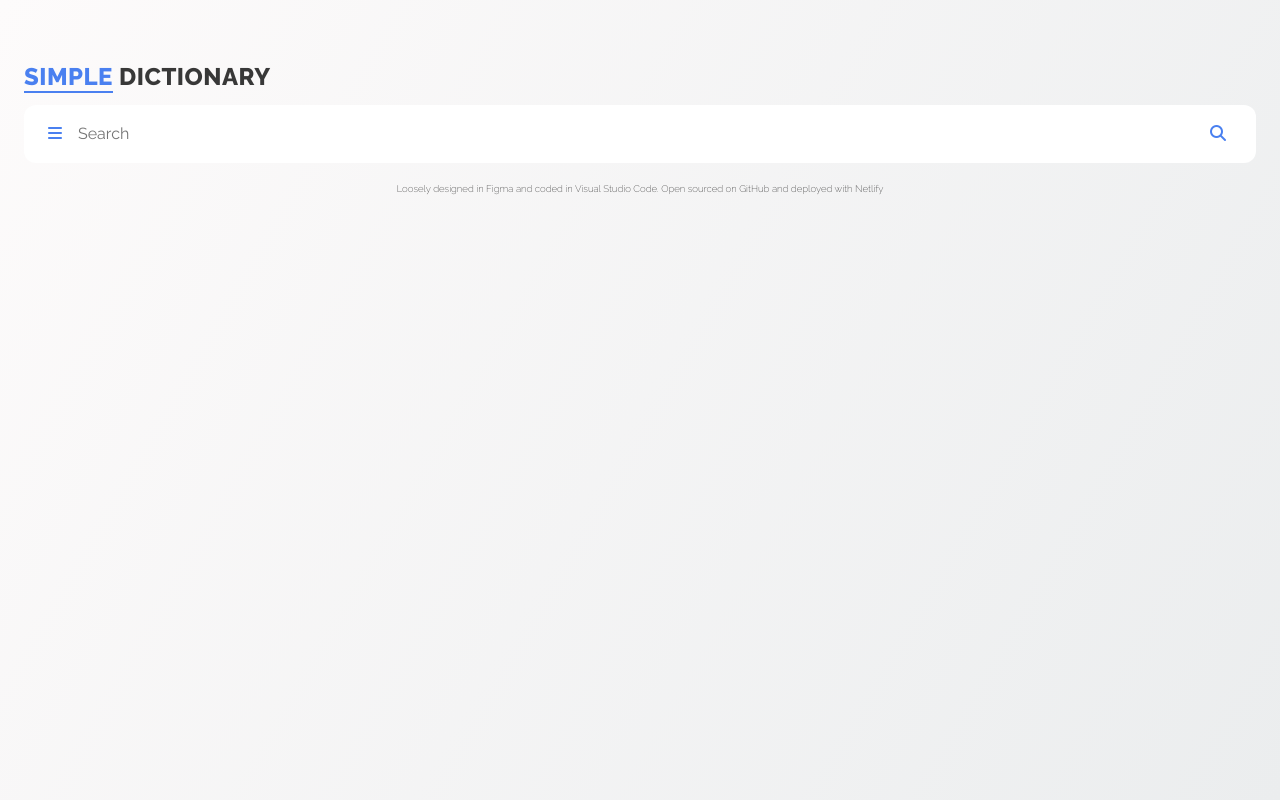
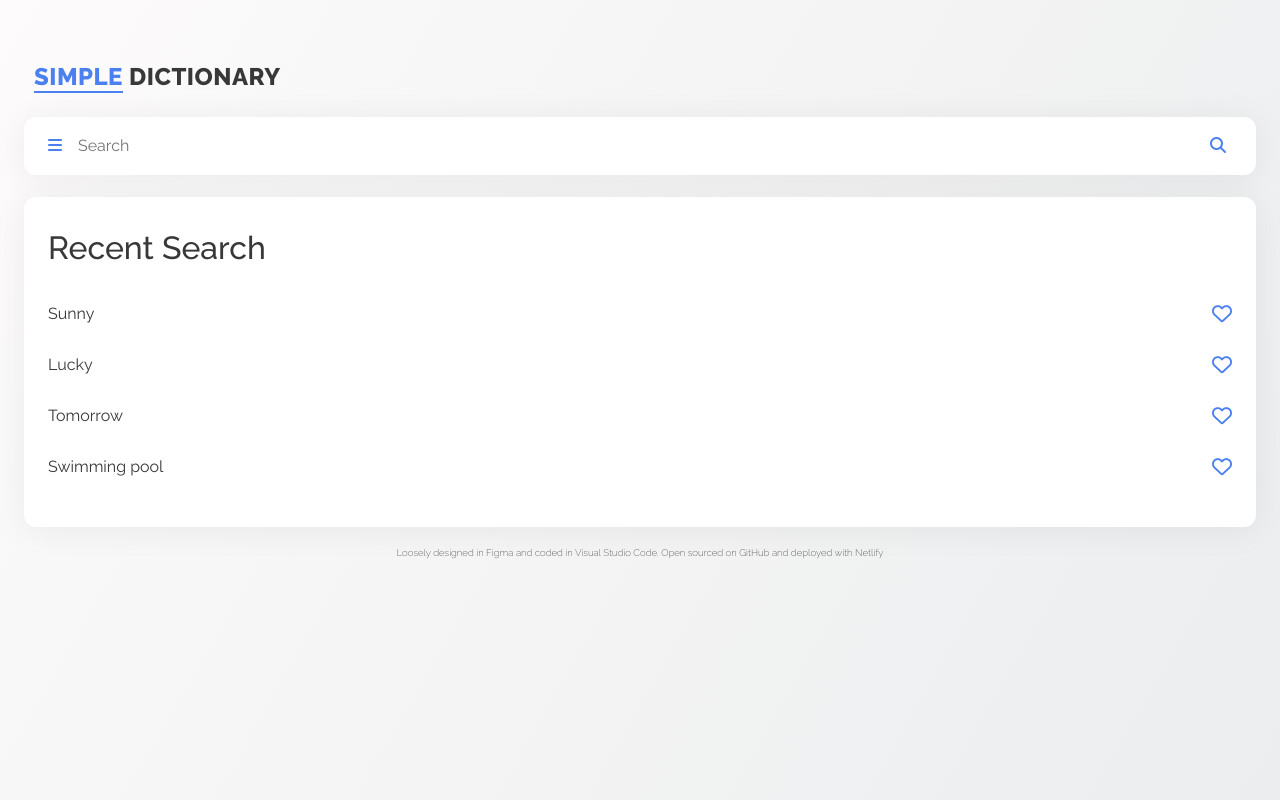
Before and after one commit to FrankieZzzzz/dictionary-app, a React (Create React App) app: page / in a window 1280 px wide. Built offline with nearby package versions, Linux system fonts and the light colour scheme.

Commit message:
set up useState for searching

```diff
--- a/src/App.css
+++ b/src/App.css
@@ -4,6 +4,7 @@
   --background-color: background: linear-gradient(120deg, #fdfbfb 0%, #ebedee 100%);
   --app-blue: #4A80F0;
   --app-black: #383838;
+  --app-shadow: 0px 3px 35px 1px rgba(0, 0, 0, 0.06);
 }
 * {
   font-family: 'Raleway', sans-serif;
@@ -27,9 +28,10 @@
   line-height: 24px;
   letter-spacing: 0.5px;
   text-transform: uppercase;
+  padding: 0px 10px;
 }
 .app-title span {
-  color: #4A80F0;
+  color: var(--app-blue);
   border-bottom: 2.6px solid #4A80F0;
 }
 /* search bar area */
@@ -41,10 +43,15 @@
   display: flex;
   align-items: center;
   justify-content: space-between;
+  margin-top: 28px;
+  box-shadow: var(--app-shadow);
 }
 .app-menu-icon{
   color: #4A80F0;
   font-size: 16px;
+}
+.app-search-engine-left{
+  width: 90%;
 }
 .app-search-bar{
   outline: none;
@@ -52,15 +59,33 @@
   font-size: 16px;
   font-weight: 400;
   padding-left: 16px;
+  width: 90%;
 }
 .app-search-button{
   background:white;
   border: none;
 }
 
-
-
-
+/* recent search section */
+#recent-search-section{
+  background: white;
+  border-radius: 12px;
+  width: 100%;
+  padding: 32px 24px;
+  margin-top: 22px;
+  box-shadow: var(--app-shadow);
+}
+.recent-search-word{
+  display: flex;
+  align-items: center;
+  justify-content: space-between;
+  padding: 27px 0px 0px 0px;
+}
+.recent-search-word i{
+  font-size: 20px;
+  color: var(--app-blue);
+  font-weight: 400;
+}
 .App-footer{
   margin-top: 20px;
   text-align: center;
--- a/src/Dictionary.js
+++ b/src/Dictionary.js
@@ -1,16 +1,47 @@
-import React from "react";
+import React, { useState } from "react";
 
 export default function Dictionary(){
+    let [keyValue, setKeyValue] = useState(null);
+
+    function Searching(event){
+        event.preventDefault()
+        alert(`User searching for ${keyValue}`)
+    }
+    function getSearchValue(event){
+        event.preventDefault();
+        setKeyValue(event.target.value);
+    }
     return(
         <div className="Dictionary-app">
             <p className="app-title"><span>SIMPLE</span> DICTIONARY</p>
-            <form className="app-search-engine">
+            <form className="app-search-engine" onSubmit={Searching}>
                 <div className="app-search-engine-left">
                     <i class="fa-solid fa-bars app-menu-icon"></i>
-                    <input type="search" autoFocus={true} className="app-search-bar" placeholder="Search"/>
+                    <input type="search" autoFocus={true} className="app-search-bar" placeholder="Search" onChange={getSearchValue}/>
                 </div>
-                <button className="app-search-button"><i class="fa-solid fa-magnifying-glass app-menu-icon"></i></button>
+                <button className="app-search-button" type="submit"><i class="fa-solid fa-magnifying-glass app-menu-icon" onClick={Searching}></i></button>
             </form>
+            <section id="recent-search-section">
+                <h2>Recent Search</h2>
+                <ul className="list-unstyled recent-search-list">
+                    <li class="recent-search-word">
+                        <div>Sunny</div>
+                        <i class="fa-regular fa-heart"></i>
+                    </li>
+                    <li class="recent-search-word">
+                        <div>Lucky</div>
+                        <i class="fa-regular fa-heart"></i>
+                    </li>
+                    <li class="recent-search-word">
+                        <div>Tomorrow</div>
+                        <i class="fa-regular fa-heart"></i>
+                    </li>
+                    <li class="recent-search-word">
+                        <div>Swimming pool</div>
+                        <i class="fa-regular fa-heart"></i>
+                    </li>
+                </ul>
+            </section>
         </div>
     )
 }
```
